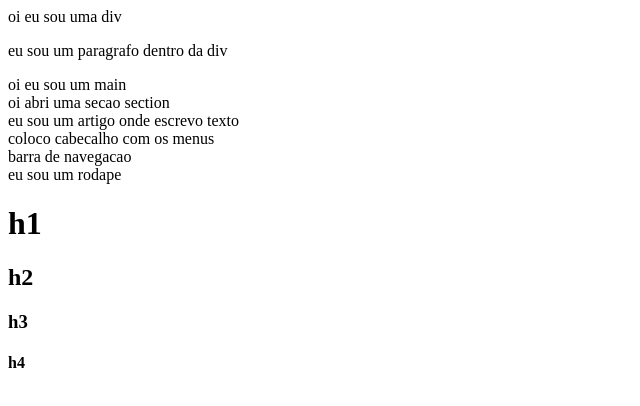
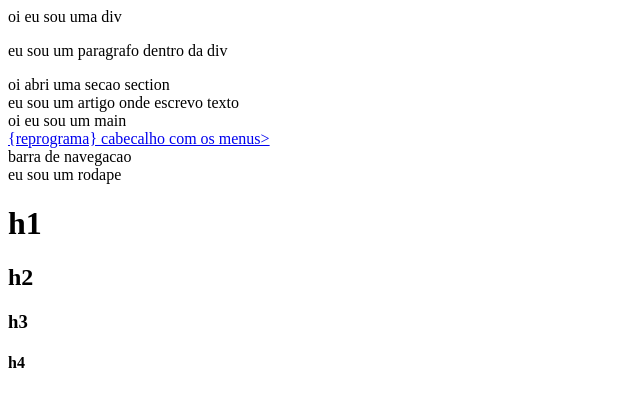
Before and after one commit to amandabacelli/reprograma_introducao, a plain HTML site: page index.html in a window 1280 px wide. Shown: the whole page, without its empty margins (0-640 px from the left). Drawn offline with Linux system fonts and the light colour scheme.

Commit message:
finalizado

```diff
--- a/index.html
+++ b/index.html
@@ -11,18 +11,21 @@
         oi eu sou uma div
         <p>eu sou um paragrafo dentro da div </p>
     </div>
-    <main>
-        oi eu sou um main
-    </main>
+
     <section>
         oi abri uma secao section
     </section>
     <article>
         eu sou um artigo onde escrevo texto
     </article>
-    <header>
-        coloco cabecalho com os menus
-    </header>
+
+    <main>
+        oi eu sou um main
+        <header>
+            <a href="#"> {reprograma} cabecalho com os menus> </a>
+        </header>
+    </main>
+
     <nav>
         barra de navegacao
     </nav>
```
